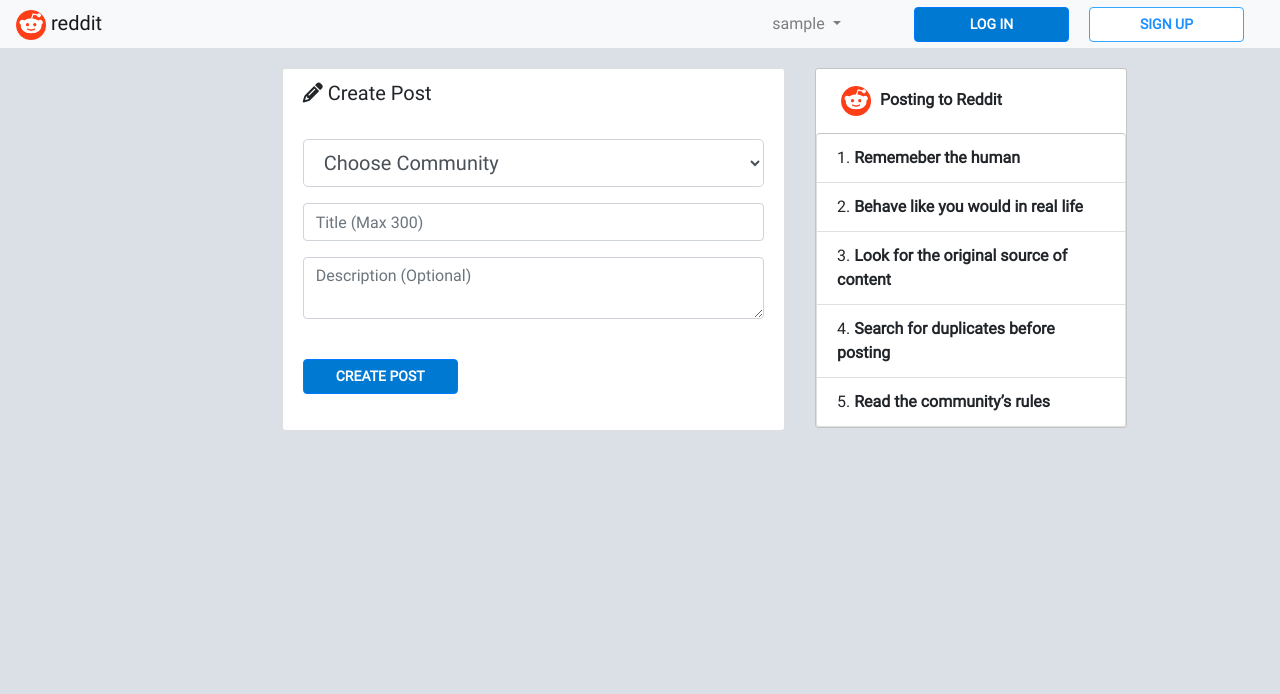
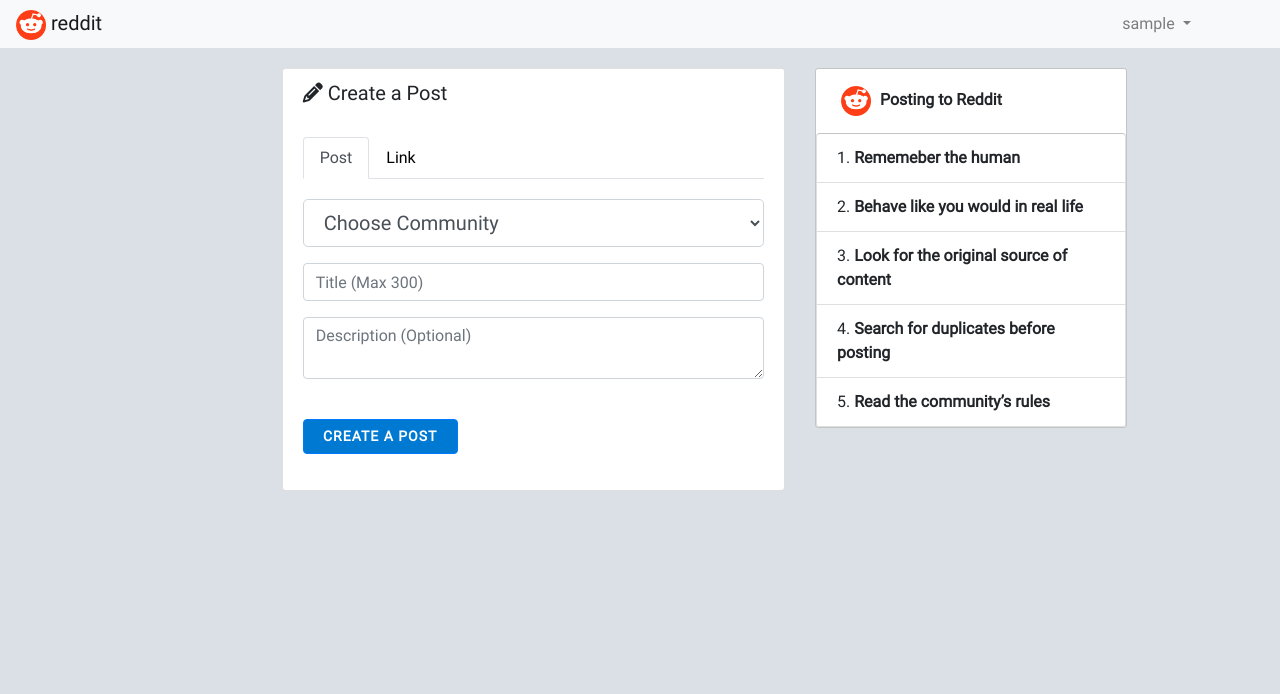
Before and after one commit to rkhan06/reddit-clone, a Flask app: page /create-post in a window 1280 px wide. Shown: the top 694 px of the page. Run offline with Flask 2, Linux system fonts and the light colour scheme; a user stored in the database is signed in; tables that the repository leaves empty hold one stand-in row (values such as "Sample post"); some libraries are stand-ins or nearby versions.

Commit message:
added support for linked post + layout fixes

```diff
--- a/app/assets/scss/core.scss
+++ b/app/assets/scss/core.scss
@@ -91,6 +91,23 @@ button{
     margin-top: 14px;
     border:1px solid $dark-gray;
 
+    .card-body{
+        padding-top: 4px;
+    }
+    .post-link{
+        color: dodgerblue;
+        font-size: 13px;
+    }
+    .link-indicator{
+        border: 1px solid dodgerblue;
+        border-radius: 4px;
+        display: grid;
+        height: 83px;
+        place-items: center;
+        .fas{
+            color: $blue;
+        }
+    }
     .child-comment{
         margin-left: 60px;
         margin-top: 15px;
@@ -103,6 +120,9 @@ button{
         max-height: auto;
         border-radius: 0 4px 4px 0;
         border: 0;
+        .row{
+            padding-right: 5px;
+        }
     }
     .card-text{
         font-weight: 600;
@@ -183,7 +203,7 @@ button{
         background-color: #33a8ff !important;
         color: white;
     }
-    .btn-primary{
+    .btn{
         width: 85px !important;
     }
 }
@@ -379,12 +399,12 @@ button{
 }
 
 .btn-inverse{
-    color:dodgerblue !important;
+    color:$blue !important;
     background: white !important;
-    border-color: #33a8ff !important;
+    border-color: $blue !important;
     &:hover{
         color: white !important;
-        background: #33a8ff !important;
+        background: $blue !important;
     }
 }
 
@@ -398,6 +418,7 @@ button{
     text-transform: uppercase;
     font-weight: bold;
     font-size: 14px;
+    letter-spacing: 1px;
 }
 
 .navbar-nav{
@@ -413,7 +434,9 @@ button{
     border-radius: 50%;
     display: inline-block;
 }
-
+.tab-content{
+    margin-top: 20px;
+}
 
 // Small devices (landscape phones, 576px and up)
 @media screen and (min-width: 576px) {
--- a/app/core/forms.py
+++ b/app/core/forms.py
@@ -1,7 +1,8 @@
+from wtforms.validators import DataRequired, Length,\
+    ValidationError, URL
 from flask_wtf import FlaskForm
-from wtforms import StringField, TextAreaField, SelectField
-from wtforms.validators import DataRequired, Length,\
-    ValidationError
+from wtforms import StringField, TextAreaField, SelectField, FileField, \
+    SubmitField
 
 
 class PostForm(FlaskForm):
@@ -10,13 +11,55 @@ class PostForm(FlaskForm):
         DataRequired(), Length(min=5, max=300)
     ])
     description = TextAreaField('Description', validators=[
-        Length(min=0, max=500)
+        Length(min=0, max=2000)
     ])
-    community = SelectField('Choose Community', coerce=int,
-                            default=0,
-                            validators=[DataRequired()]
-                            )
+    community = SelectField(
+        'Choose Community', coerce=int,
+        default=0,
+        validators=[DataRequired()]
+    )
+    submit = SubmitField('create a Post')
 
     def validate_community(self, community):
         if community.data == 0:
             raise ValidationError('Please Choose a Community')
+
+
+class ImageForm(FlaskForm):
+
+    title = StringField('Title', validators=[
+        DataRequired(), Length(min=5, max=300)
+    ])
+    image = FileField('Add File', validators=[DataRequired()])
+    community = SelectField(
+        'Choose Community', coerce=int,
+        default=0,
+        validators=[DataRequired()]
+    )
+    imagesubmit = SubmitField('create a Post')
+
+    def validate_community(self, community):
+        if community.data == 0:
+            raise ValidationError('Please Choose a Community')
+
+
+class LinkForm(FlaskForm):
+
+    title = StringField('Title', validators=[
+        DataRequired(), Length(min=5, max=300)
+    ])
+    link = StringField('Link', validators=[
+        DataRequired(),
+        Length(min=0, max=500),
+        URL('Invalid url.')
+    ])
+    community = SelectField(
+        'Choose Community', coerce=int,
+        default=0,
+        validators=[DataRequired()]
+    )
+    submit = SubmitField('create a Post')
+
+    def validate_community(self, community):
+        if community.data == 0:
+            raise ValidationError('Please Choose a Community')
--- a/app/core/views.py
+++ b/app/core/views.py
@@ -2,23 +2,21 @@ from flask import render_template, request, redirect, url_for, jsonify
 from flask_login import current_user
 
 from app import db
-from app.models.user import User
 from app.models.subreddit import Subreddit
 from app.models.post import Post
 from app.models.comment import Comment
 from flask_login import login_required
 from app.core import core
-from app.core.forms import PostForm
+from app.core.forms import PostForm, ImageForm, LinkForm
 from app.subreddit.forms import EmptyForm
 
 
 @core.route('/', methods=['GET', 'POST'])
 def index():
-    users = User.query.all()
-    posts = Post.query.all()
+    posts = Post.query.order_by(Post.timestamp.desc())
     subreddits = Subreddit.query.all()
     empty_form = EmptyForm()
-    return render_template('core/index.html', users=users,
+    return render_template('core/index.html',
                            subreddits=subreddits, posts=posts,
                            empty_form=empty_form)
 
@@ -26,24 +24,40 @@ def index():
 @core.route('/create-post', methods=['GET', 'POST'])
 @login_required
 def create_post():
-    form = PostForm()
+    postform = PostForm(prefix='postform')
+    imageform = ImageForm(prefix='imageform')
+    linkform = LinkForm(prefix='linkform')
     default_choice = [(0, 'Choose Community')]
-    form.community.choices = default_choice + [
-        (sub.id, "r/"+sub.name) for sub in Subreddit.query.all()]
+    linkform.community.choices = imageform.community.choices = \
+        postform.community.choices = default_choice + [
+            (sub.id, "r/"+sub.name) for sub in Subreddit.query.all()]
 
     if request.method == 'POST':
-        if form.validate_on_submit():
+        # submit post form
+        if postform.validate_on_submit() and postform.submit.data:
             community = Subreddit.query.filter_by(
-                id=form.community.data).first()
-            new_post = Post(title=form.title.data,
-                            description=form.description.data,
+                id=postform.community.data).first()
+            new_post = Post(title=postform.title.data.strip(),
+                            description=postform.description.data.strip(),
+                            subreddit=community,
+                            author=current_user)
+            db.session.add(new_post)
+            db.session.commit()
+            return redirect(url_for('core.index'))
+        # submit link post
+        if linkform.validate_on_submit() and linkform.submit.data:
+            community = Subreddit.query.filter_by(
+                id=linkform.community.data).first()
+            new_post = Post(title=linkform.title.data,
+                            link=linkform.link.data,
                             subreddit=community,
                             author=current_user)
             db.session.add(new_post)
             db.session.commit()
             return redirect(url_for('core.index'))
 
-    return render_template('core/create_post.html', form=form)
+    return render_template('core/create_post.html', postform=postform,
+                           imageform=imageform, linkform=linkform)
 
 
 @core.route('/upvote', methods=['POST'])
--- a/app/models/post.py
+++ b/app/models/post.py
@@ -23,13 +23,17 @@ class Post(db.Model):
     id = db.Column(db.Integer, primary_key=True)
     title = db.Column(db.String(300))
     timestamp = db.Column(db.DateTime, default=datetime.utcnow)
-    description = db.Column(db.String(500))
+    description = db.Column(db.Text, nullable=True)
+    link = db.Column(db.String(500), nullable=True)
     user_id = db.Column(db.Integer, db.ForeignKey('users.id'))
     subreddit_id = db.Column(db.Integer, db.ForeignKey('subreddits.id'))
     upvotes = db.relationship('User', secondary='post_upvotes', lazy='dynamic')
     downvotes = db.relationship('User', secondary='post_downvotes',
                                 lazy='dynamic')
     comments = db.relationship('Comment', backref='post', lazy='dynamic')
+
+    def short_link(self):
+        return self.link[:35] + '...'
 
     def get_parent_comments(self):
         return self.comments.filter(
--- a/app/static/css/core.css
+++ b/app/static/css/core.css
@@ -67,6 +67,19 @@
     border-radius: 4px;
     margin-top: 14px;
     border: 1px solid rgba(135, 138, 140, 0.5); }
+    .post-card .card-body {
+      padding-top: 4px; }
+      .post-card .post-link {
+        color: dodgerblue;
+        font-size: 13px; }
+        .post-card .link-indicator {
+          border: 1px solid dodgerblue;
+          border-radius: 4px;
+          display: grid;
+          height: 83px;
+          place-items: center; }
+          .post-card .link-indicator .fas {
+            color: #0079D3; }
     .post-card .child-comment {
       margin-left: 60px;
       margin-top: 15px; }
@@ -77,6 +90,8 @@
       max-height: auto;
       border-radius: 0 4px 4px 0;
       border: 0; }
+      .post-card .card .row {
+        padding-right: 5px; }
     .post-card .card-text {
       font-weight: 600; }
       .post-card .card-header {
@@ -138,7 +153,7 @@
                 border: 0;
                 background-color: #33a8ff !important;
                 color: white; }
-                .trending_card .btn-primary {
+                .trending_card .btn {
                   width: 85px !important; }
 
 .card a {
@@ -285,12 +300,12 @@
               padding: 0; }
 
 .btn-inverse {
-  color: dodgerblue !important;
+  color: #0079D3 !important;
   background: white !important;
-  border-color: #33a8ff !important; }
+  border-color: #0079D3 !important; }
   .btn-inverse:hover {
     color: white !important;
-    background: #33a8ff !important; }
+    background: #0079D3 !important; }
 
 .community-card .btn-primary {
   width: 100%; }
@@ -298,7 +313,8 @@
 .btn-primary {
   text-transform: uppercase;
   font-weight: bold;
-  font-size: 14px; }
+  font-size: 14px;
+  letter-spacing: 1px; }
 
   .navbar-nav li {
     margin-right: 20px; }
@@ -310,6 +326,9 @@
   border-radius: 50%;
   display: inline-block; }
 
+  .tab-content {
+    margin-top: 20px; }
+
     @media screen and (min-width: 576px) {
       .auth-side-img {
         display: block;   }
--- a/app/static/js/script.js
+++ b/app/static/js/script.js
@@ -29,7 +29,7 @@ $(document).ready(function () {
             if (data.status === 'Not Authorized') {
                 window.location.href = data.link;
             }
-            else {
+            if (data.value === 2) {
                 replaceClass('icon-voted', 'icon', upvoteId)
                 document.getElementById('votes-' + post_id).innerHTML = data.votes;
             }
@@ -59,7 +59,7 @@ $(document).ready(function () {
             if (data.status === 'Not Authorized') {
                 window.location.href = data.link;
             }
-            else {
+            if (data.value === 2) {
                 replaceClass('icon-voted', 'icon', downvoteId)
                 document.getElementById('votes-' + post_id).innerHTML = data.votes;
             }
@@ -100,7 +100,7 @@ $(document).ready(function () {
             if (data.status === 'Not Authorized') {
                 window.location.href = data.link;
             }
-            else {
+            if (data.value === 2) {
                 replaceClass('icon-voted', 'vote-icon', upvoteId)
                 document.getElementById('comment-votes-' + comment_id).innerHTML = data.votes + " points";
             }
@@ -130,7 +130,7 @@ $(document).ready(function () {
             if (data.status === 'Not Authorized') {
                 window.location.href = data.link;
             }
-            else {
+            if (data.value === 2) {
                 replaceClass('icon-voted', 'vote-icon', downvoteId)
                 document.getElementById('comment-votes-' + comment_id).innerHTML = data.votes + " points";
             }
--- a/app/templates/core/create_post.html
+++ b/app/templates/core/create_post.html
@@ -1,12 +1,12 @@
 {% extends 'core/layout.html' %}
 
-{% from 'macros/_submitcard.html' import submit_card %}
+{% from 'macros/_submitcard.html' import submit_card with context %}
 {% from 'macros/_infocard.html' import rules_card %}
 
 {% block middle %}
 <div class="row justify-content-center">
     <div class="col-sm-5 col-md-5 middle">
-        {{ submit_card(form) }}
+        {{ submit_card() }}
     </div>
 
     <div class="col-sm-2 col-md-2 middle">
--- a/app/templates/macros/_infocard.html
+++ b/app/templates/macros/_infocard.html
@@ -45,7 +45,7 @@
                     current_user.id != sub.creator.id %}
         <form method="POST" action="{{ url_for('subreddit.unsubscribe', subreddit=sub.name) }}">
           {{ empty_form.csrf_token }}
-          {{ empty_form.submit(value='Leave', class_='btn btn-danger') }}
+          {{ empty_form.submit(value='Leave', class_='btn btn-inverse') }}
         </form>
         {% elif current_user.id != sub.creator.id %}
         <form method="POST" action="{{ url_for('subreddit.subscribe', subreddit=sub.name) }}">
--- a/app/templates/macros/_submitcard.html
+++ b/app/templates/macros/_submitcard.html
@@ -1,4 +1,4 @@
-{% macro submit_card(form) %}
+{% macro submit_card() %}
 
 {% from 'macros/_formhelper.html' import render_field %}
 <div class="card create-post-card">
@@ -6,22 +6,68 @@
     <span class="">
       <i class="fas fa-pencil-alt"></i>
     </span>
-        Create Post
+    Create a Post
   </h5>
   <div class="card-body">
+    <ul class="nav nav-tabs" id="myTab" role="tablist">
+      <li class="nav-item">
+        <a class="nav-link active" id="post-tab" data-toggle="tab" href="#post" role="tab" aria-controls="post"
+          aria-selected="true">Post</a>
+      </li>
+      <!-- <li class="nav-item">
+        <a class="nav-link" id="image-tab" data-toggle="tab" href="#image" role="tab" aria-controls="image"
+          aria-selected="false">Image</a>
+      </li> -->
+      <li class="nav-item">
+        <a class="nav-link" id="link-tab" data-toggle="tab" href="#link" role="tab" aria-controls="link"
+          aria-selected="false">Link</a>
+      </li>
+    </ul>
+    <div class="tab-content" id="myTabContent">
+      <div class="tab-pane fade show active" id="post" role="tabpanel" aria-labelledby="post-tab">
         <p class="card-text">
         <form method="POST" action="">
-
-          {{ form.csrf_token }}
-          {{ render_field(form.community, class="form-control form-control-lg") }}
-          {{ render_field(form.title, class="form-control", placeholder="Title (Max 300)") }}
-          {{ render_field(form.description, class="form-control",
+          {{ postform.csrf_token }}
+          {{ render_field(postform.community, class="form-control form-control-lg") }}
+          {{ render_field(postform.title, class="form-control", placeholder="Title (Max 300)") }}
+          {{ render_field(postform.description, class="form-control",
              placeholder="Description (Optional)") }}
           <br>
-          <input type="submit" value="Create Post" class="btn btn-primary">
+          {{ render_field(postform.submit, class="btn btn-primary") }}
+          <!-- <input type="submit" value="Create Post" class="btn btn-primary"> -->
 
         </form>
         </p>
+      </div>
+      <div class="tab-pane fade" id="image" role="tabpanel" aria-labelledby="image-tab">
+        <p class="card-text">
+        <form method="POST" action="">
+          {{ imageform.csrf_token }}
+          {{ render_field(imageform.community, class="form-control form-control-lg") }}
+          {{ render_field(imageform.title, class="form-control", placeholder="Title (Max 300)") }}
+          {{ render_field(imageform.image) }}
+          <br>
+          {{ render_field(imageform.imagesubmit, class="btn btn-primary") }}
+          <!-- <input type="submit" value="Create Post" class="btn btn-primary"> -->
+
+        </form>
+        </p>
+      </div>
+      <div class="tab-pane fade" id="link" role="tabpanel" aria-labelledby="link-tab">
+        <p class="card-text">
+        <form method="POST" action="">
+          {{ linkform.csrf_token }}
+          {{ render_field(linkform.community, class="form-control form-control-lg") }}
+          {{ render_field(linkform.title, class="form-control", placeholder="Title (Max 300)") }}
+          {{ render_field(linkform.link, class="form-control", placeholder="Link") }}
+          <br>
+          {{ render_field(linkform.submit, class="btn btn-primary") }}
+          <!-- <input type="submit" value="Create Post" class="btn btn-primary"> -->
+
+        </form>
+        </p>
+      </div>
+    </div>
 
   </div>
 </div>
--- a/app/templates/navbar.html
+++ b/app/templates/navbar.html
@@ -21,10 +21,12 @@
             </li>
             {% endif %}
         </ul>
+        {% if not current_user.is_authenticated %}
         <ul class="navbar-nav">
-            <li><a href="" class="btn btn-primary">Log in</a></li>
-            <li><a href="" class="btn btn-primary btn-inverse">Sign up</a></li>
+            <li><a href="{{ url_for('auth.login') }}" class="btn btn-primary">Log in</a></li>
+            <li><a href="{{ url_for('auth.register') }}" class="btn btn-primary btn-inverse">Sign up</a></li>
         </ul>
+        {% endif %}
     </div>
 </nav>
 
```
Also changed, not shown: app/templates/macros/_post_detail.html (+20 -4 lines), app/templates/macros/_postcard.html (+20 -5 lines), migrations/versions/294e67bf845c_.py (added, +28 -0 lines), migrations/versions/5501da495a94_.py (added, +28 -0 lines), migrations/versions/d4ded630d6a9_.py (added, +28 -0 lines). Lines whose indentation alone changed are shown as unchanged.
